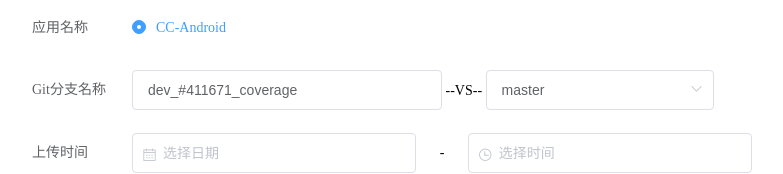
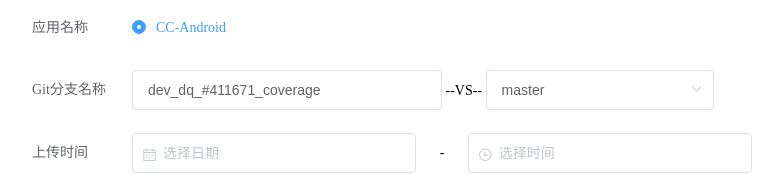
Before and after one commit to duqian291902259/WebVue, a Vue app: page / in a window 1280 px wide. Shown: the part 155-329 px from the top of the page, without its empty margins (248-1031 px from the left). Built offline with nearby package versions, Linux system fonts and the light colour scheme.

Commit message:
update tips

```diff
--- a/src/components/report.vue
+++ b/src/components/report.vue
@@ -86,7 +86,7 @@ export default {
     return {
       form: {
         appName: "CC-Android",
-        branch: "dev_#411671_coverage",
+        branch: "dev_dq_#411671_coverage",
         base_branch: "master",
         date1: "",
         date2: "",
@@ -104,7 +104,7 @@ export default {
           console.warn(res);
 
           let {result = 0,data = ""}= res
-          let msg = `覆盖率报告已生成，请点击在线查阅或下载..${data.result}.${data.data}`;
+          let msg = `覆盖率报告已生成，请点击在线查阅或下载...${data.data}`;
           if (result != 0) {
             msg = `覆盖率报告生成失败了，呜呜...${data}`;
           }
```
